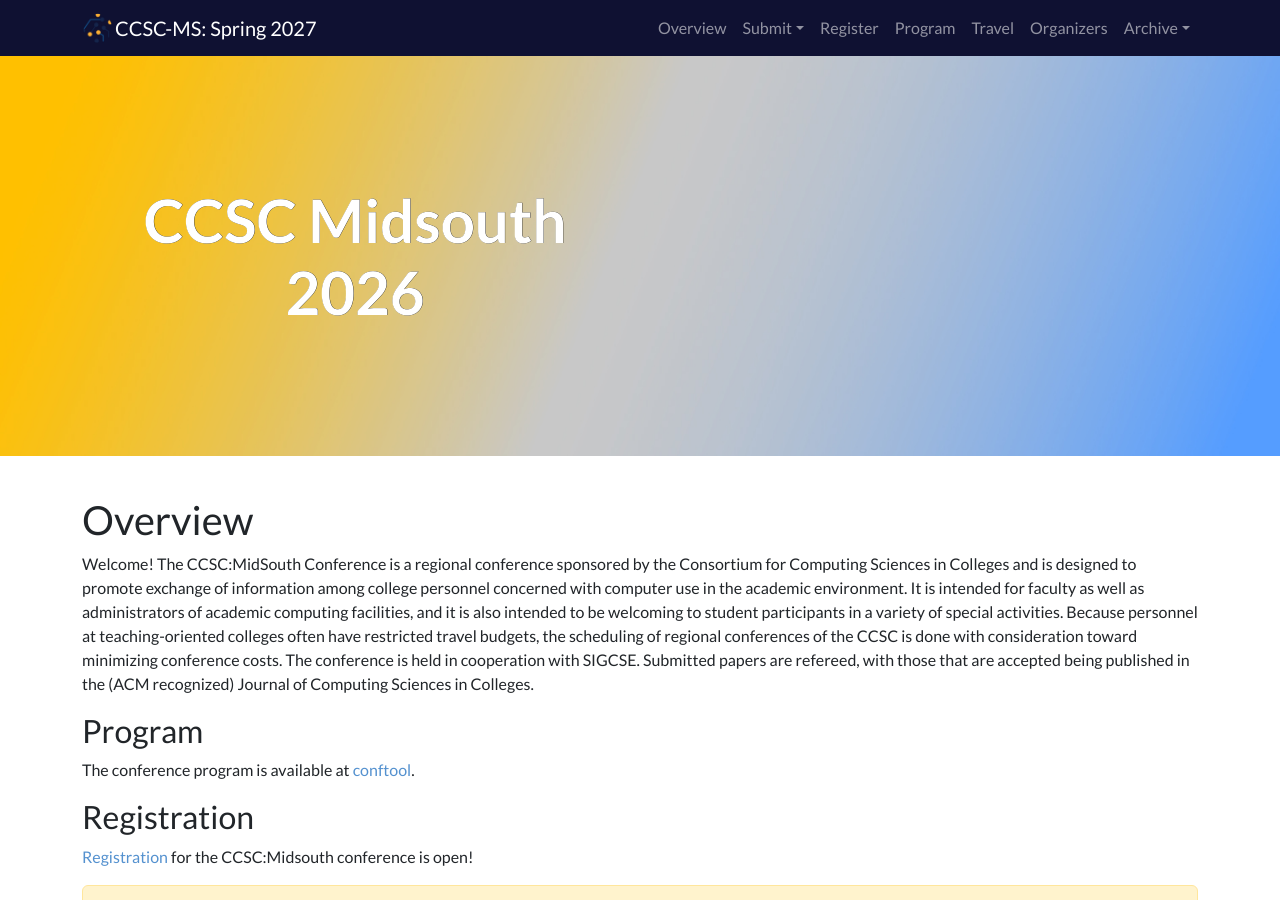
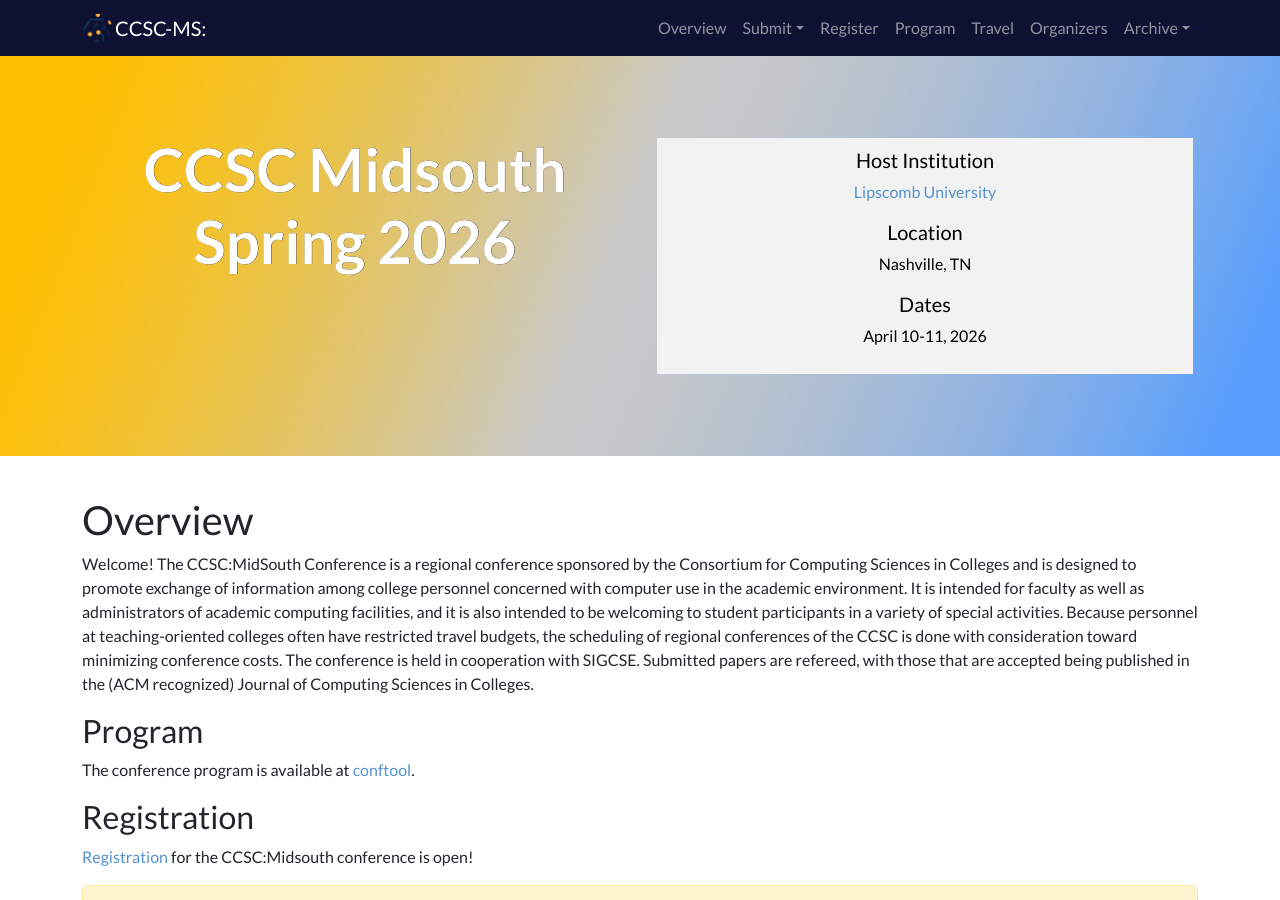
Before and after one commit to ccsc-midsouth/ccsc-midsouth.github.io, a Jekyll site: the page built from 2026/index.md, in a window 1280 px wide and 900 px high. Built offline with Jekyll 4.4.1, drawn with Linux system fonts in a browser that asks for light colours; nearby versions of some CDN libraries; some of the changed text lies outside the part shown.

Commit message:
Fixing year/semester mixup

```diff
--- a/_config.yml
+++ b/_config.yml
@@ -27,11 +27,6 @@ url: "https://ccsc-midsouth.github.io" # the base hostname & protocol for your s
 
 number: CCSC-MS
 title: CCSC Midsouth
-semester: Spring 2027
-hypothesis: false
-participation: true
-program: true
-registration: true
 
 navigation:
   - page: Overview
@@ -59,7 +54,7 @@ navigation:
   - title: Archive
     subfolderitems:
       - page: 2026
-        url: '/2026'
+        url: '2026/'
 
 hosts:
   - id: lipscomb
--- a/_layouts/conference.html
+++ b/_layouts/conference.html
@@ -6,7 +6,7 @@ layout: default
       <div class="container">
         <div class="row">
           <div class="col-md-6 text-center">
-            <h2>{{ site.title }}<br>{{ page.semester }}</h2>
+            <h2>{{ site.title }}<br>{{ page.semester }} {{ page.year }}</h2>
           </div>
           <div class="col-md-6">
                   {% for offer in site.offerings %}
```
Also changed, not shown: 2026/index.md (+2 -1 lines), index.md (+2 -1 lines).
